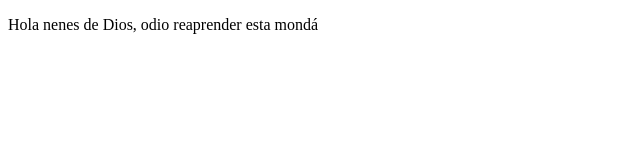
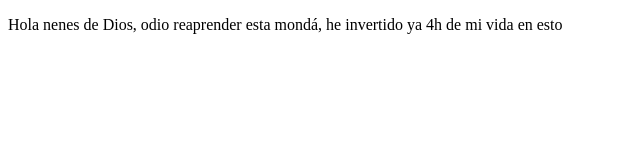
Before and after one commit to marciana/proyectoDemoCursoPrework, a plain HTML site: page index.html in a window 1280 px wide. Shown: the whole page, without its empty margins (0-640 px from the left). Drawn offline with Linux system fonts and the light colour scheme.

Commit message:
nuevos cambios de esto

```diff
--- a/index.html
+++ b/index.html
@@ -7,6 +7,6 @@
     <title>Hola mundo</title>
 </head>
 <body>
-    <p>Hola nenes de Dios, odio reaprender esta mondá</p>
+    <p>Hola nenes de Dios, odio reaprender esta mondá, he invertido ya 4h de mi vida en esto</p>
 </body>
 </html>
```
